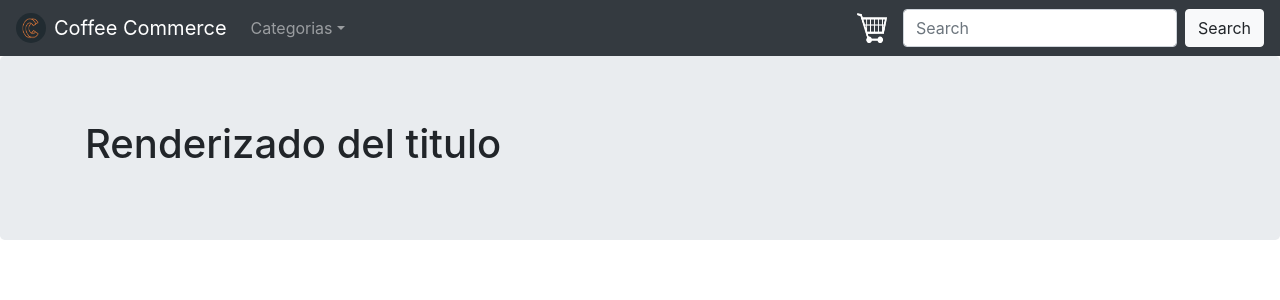
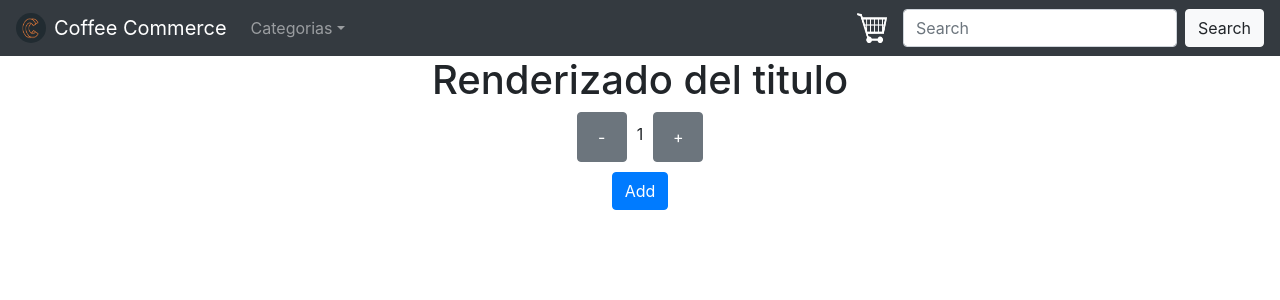
Before and after one commit to Fblach/coderComerce, a React (Create React App) app: page / in a window 1280 px wide. Shown: the top 300 px of the page. Built offline with nearby package versions, Linux system fonts and the light colour scheme.

Commit message:
ItemCount

```diff
--- a/src/components/Home/Home.js
+++ b/src/components/Home/Home.js
@@ -1,12 +1,26 @@
 import React from 'react'
-import Jumbotron from 'react-bootstrap/Jumbotron'
+import Container from 'react-bootstrap/Container'
 import ItemListContainer from '../ItemListCointainer/ItemListContainer'
+import ItemCount from '../ItemCount/ItemCount'
 
 function Home(){
+    let stock = 10;
+
+    const handleAdd = (counter)=>{
+        return()=>{
+            if(stock <= 0){
+                alert('no stock left')
+            }
+            else{
+                alert(counter + ' items added')
+            }
+        }
+    }
     return(
-        <Jumbotron>
+        <Container>
             <ItemListContainer titulo="Renderizado del titulo"/>
-        </Jumbotron>
+            <ItemCount onAdd={handleAdd} stock={stock} inicial={1}/>
+        </Container>
     )}
 
 export default Home;
--- /dev/null
+++ b/src/components/ItemCount/AddButton/AddButton.js
@@ -0,0 +1,8 @@
+import React from 'react'
+import Button from 'react-bootstrap/Button'
+
+export default function AddButton({onAdd, counter}){
+    return(
+        <Button onClick = {onAdd(counter)}>Add</Button>
+    )
+}
--- /dev/null
+++ b/src/components/ItemCount/Buttons/Buttons.js
@@ -0,0 +1,12 @@
+import React from 'react';
+import Button from 'react-bootstrap/Button'
+
+
+export default function Buttons({plus, onClick, counter, setCounter}){
+
+    let value = plus ? "+" : "-";
+
+    let amount = plus ? (counter + 1) : (counter - 1);
+
+    return (<Button variant="secondary" onClick = {onClick(amount)} style={{ alignItems: "center", width: "50px", height: "50px"}}>{value}</Button>)
+}
--- /dev/null
+++ b/src/components/ItemCount/Display/Display.js
@@ -0,0 +1,16 @@
+import React from 'react'
+
+export default function Display({ value }){
+
+    const style = {
+        backgroundColor: 'white',
+        marginLeft: '10px',
+        textAlign: 'center',
+        marginRight: '10px',
+        marginTop: '10px'
+    }
+
+    return(
+        <div className="display" {...{style}}>{value}</div>
+    )
+}
--- /dev/null
+++ b/src/components/ItemCount/ItemCount.js
@@ -0,0 +1,33 @@
+import React, {useState} from 'react';
+import Display from './Display/Display'
+import AddButton from './AddButton/AddButton'
+import Buttons from './Buttons/Buttons';
+
+export default function ItemCount({onAdd, stock, inicial}){
+
+    let [counter, setCounter] = useState(inicial)
+    const handleClick = (amount) =>{
+        return(
+            ()=>{
+                let total = (amount < 0) ? 0: amount;
+                let limit = (amount > stock) ? stock: total;
+                setCounter(limit);
+            }
+        )
+    };
+
+    let prop = {counter, setCounter}
+    return(
+        <div className="itemCount" style={{ alignItems: "center", display: "flex", justifyContent: "center", flexDirection: "column" }}>
+            <div style={{ display: "flex"}}>
+                <Buttons plus={false} onClick={handleClick} {...prop}/>
+                <Display value={counter} />
+                <Buttons plus={true} onClick={handleClick} {...prop} asd={false}/>
+            </div>
+            <div style={{marginTop: "10px" }}>
+                <AddButton onAdd={onAdd} counter = {counter} />
+            </div>
+        </div>
+    )
+
+}
--- a/src/components/ItemListCointainer/ItemListContainer.js
+++ b/src/components/ItemListCointainer/ItemListContainer.js
@@ -4,7 +4,7 @@ import {Container} from 'react-bootstrap';
 function ItemListContainer(props) {
     return (
         <Container>
-            <h1>{props.titulo} </h1>
+            <h1 style={{textAlign: "center"}}>{props.titulo} </h1>
         </Container>
     )
 }
```
